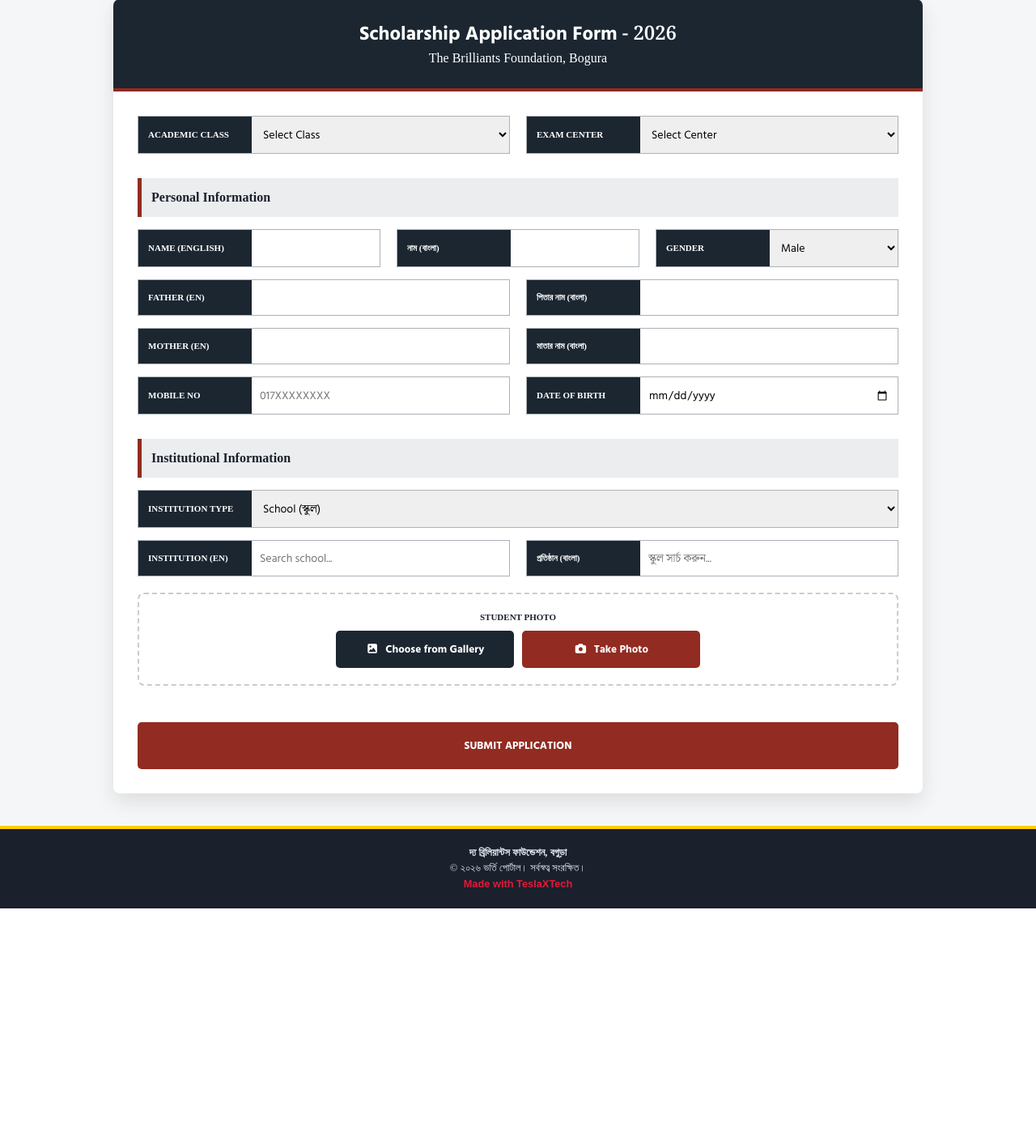
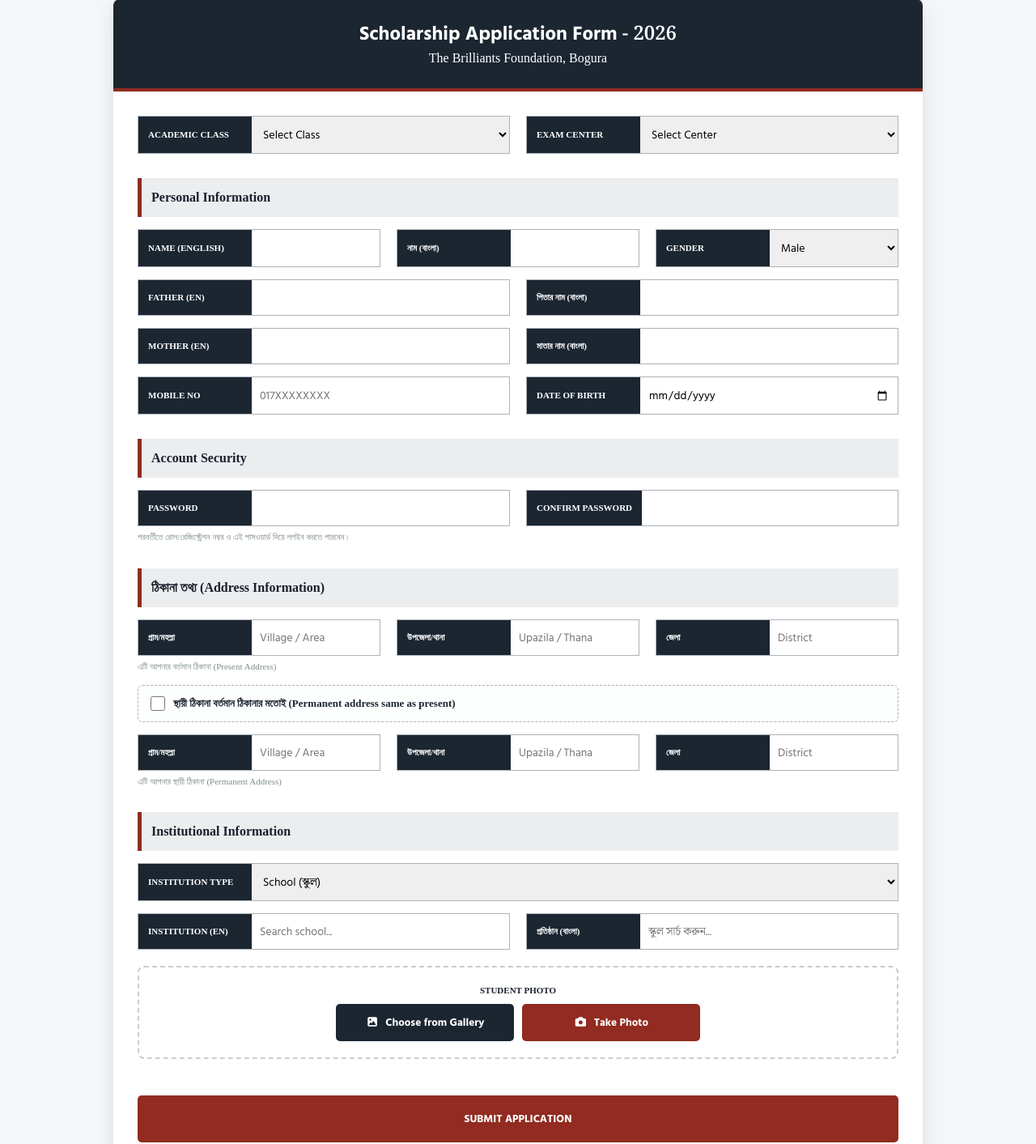
Before and after one commit to demofortest90-eng/brillantanotherversion, a Flask app: page /apply in a window 1280 px wide. Shown: the part 95-1508 px from the top of the page at 81% size. Before the commit the page ends 1217 px from the top, so only its background shows below. Run offline with Flask 3, Linux system fonts and the light colour scheme; data that the repository does not hold is empty; some libraries are stand-ins or nearby versions.

Commit message:
Update apply.html

```diff
--- a/templates/apply.html
+++ b/templates/apply.html
@@ -15,6 +15,7 @@
     .field-box-inner { display: flex; flex: 1; }
     .field-box label { background: var(--navy); color: #fff; padding: 0 12px; min-width: 140px; display: flex; align-items: center; font-size: 11px; font-weight: 600; text-transform: uppercase; }
     .field-box input, .field-box select { flex: 1; border: none; padding: 10px; outline: none; font-size: 14px; width: 100%; }
+    .field-box input[readonly] { background: #F4F6F7; color: #7F8C8D; }
 
     .suggestion-list { position: absolute; top: 100%; left: 0; right: 0; background: white; border: 1px solid #ccc; max-height: 250px; overflow-y: auto; z-index: 1000; display: none; box-shadow: 0 5px 15px rgba(0,0,0,0.2); }
     .suggestion-item { padding: 10px; cursor: pointer; border-bottom: 1px solid #eee; font-size: 13px; display: flex; flex-direction: column; }
@@ -37,6 +38,11 @@
     /* Photo capture buttons */
     .photo-choose-wrap { display: flex; gap: 10px; justify-content: center; flex-wrap: wrap; }
     .photo-choose-wrap .wa-btn, .photo-recrop-wrap .wa-btn { margin-top: 0; max-width: 220px; flex: 1 1 180px; }
+
+    /* Same-as-present checkbox row */
+    .same-addr-row { display: flex; align-items: center; gap: 10px; background: #FDFEFE; border: 1px dashed var(--input-border); padding: 12px 15px; border-radius: 6px; font-size: 13px; font-weight: 600; color: var(--navy); cursor: pointer; margin-bottom: 15px; }
+    .same-addr-row input[type="checkbox"] { width: 18px; height: 18px; cursor: pointer; flex-shrink: 0; }
+    .field-hint { font-size: 11px; color: #7F8C8D; margin: -10px 0 15px; }
 </style>
 
 <div class="form-container">
@@ -105,6 +111,35 @@
         <div class="grid-row">
             <div class="field-box"><div class="field-box-inner"><label>Mobile No</label><input type="tel" name="mobile" pattern="[0-9]{11}" placeholder="017XXXXXXXX" required></div></div>
             <div class="field-box"><div class="field-box-inner"><label>Date of Birth</label><input type="date" name="dob" required></div></div>
+        </div>
+
+        <div class="section-title">Account Security</div>
+        <div class="grid-row">
+            <div class="field-box"><div class="field-box-inner"><label>Password</label><input type="password" name="password" id="pass" minlength="4" required></div></div>
+            <div class="field-box"><div class="field-box-inner"><label>Confirm Password</label><input type="password" name="confirm_password" id="confirm_pass" minlength="4" required></div></div>
+        </div>
+        <p class="field-hint">পরবর্তীতে রোল/রেজিস্ট্রেশন নম্বর ও এই পাসওয়ার্ড দিয়ে লগইন করতে পারবেন।</p>
+
+        <div class="section-title">ঠিকানা তথ্য (Address Information)</div>
+        <div class="grid-row">
+            <div class="field-box"><div class="field-box-inner"><label>গ্রাম/মহল্লা</label><input type="text" name="pre_v" id="pre_v" placeholder="Village / Area" required></div></div>
+            <div class="field-box"><div class="field-box-inner"><label>উপজেলা/থানা</label><input type="text" name="pre_t" id="pre_t" placeholder="Upazila / Thana" required></div></div>
+            <div class="field-box"><div class="field-box-inner"><label>জেলা</label><input type="text" name="pre_d" id="pre_d" placeholder="District" required></div></div>
+        </div>
+        <p class="field-hint">এটি আপনার বর্তমান ঠিকানা (Present Address)</p>
+
+        <label class="same-addr-row">
+            <input type="checkbox" id="same_as_present">
+            স্থায়ী ঠিকানা বর্তমান ঠিকানার মতোই (Permanent address same as present)
+        </label>
+
+        <div id="permanentAddressWrap">
+            <div class="grid-row">
+                <div class="field-box"><div class="field-box-inner"><label>গ্রাম/মহল্লা</label><input type="text" name="per_v" id="per_v" placeholder="Village / Area" required></div></div>
+                <div class="field-box"><div class="field-box-inner"><label>উপজেলা/থানা</label><input type="text" name="per_t" id="per_t" placeholder="Upazila / Thana" required></div></div>
+                <div class="field-box"><div class="field-box-inner"><label>জেলা</label><input type="text" name="per_d" id="per_d" placeholder="District" required></div></div>
+            </div>
+            <p class="field-hint">এটি আপনার স্থায়ী ঠিকানা (Permanent Address)</p>
         </div>
 
         <div class="section-title">Institutional Information</div>
@@ -433,12 +468,35 @@
         document.getElementById('groupSection').style.display = (val >= 9) ? "flex" : "none";
     }
 
+    // ৫. বর্তমান ঠিকানা = স্থায়ী ঠিকানা (চেকবক্স লজিক)
+    const sameAsPresentCheckbox = document.getElementById('same_as_present');
+    const permanentAddressWrap = document.getElementById('permanentAddressWrap');
+    const permanentFieldIds = ['per_v', 'per_t', 'per_d'];
+
     function copyAddress() {
         const check = document.getElementById('same_as_present');
         ['v', 't', 'd'].forEach(f => {
-            document.getElementById('per_'+f).value = check.checked ? document.getElementById('pre_'+f).value : "";
+            document.getElementById('per_' + f).value = check.checked ? document.getElementById('pre_' + f).value : "";
         });
     }
+
+    function toggleSameAddress() {
+        const checked = sameAsPresentCheckbox.checked;
+        permanentAddressWrap.style.display = checked ? 'none' : 'block';
+        permanentFieldIds.forEach(id => {
+            const el = document.getElementById(id);
+            el.required = !checked;
+            el.readOnly = checked;
+        });
+        copyAddress();
+    }
+
+    sameAsPresentCheckbox.addEventListener('change', toggleSameAddress);
+    ['pre_v', 'pre_t', 'pre_d'].forEach(id => {
+        document.getElementById(id).addEventListener('input', function() {
+            if (sameAsPresentCheckbox.checked) copyAddress();
+        });
+    });
 
     // সাজেশনের বাইরে ক্লিক করলে হাইড করা
     document.addEventListener('click', (e) => {
```
